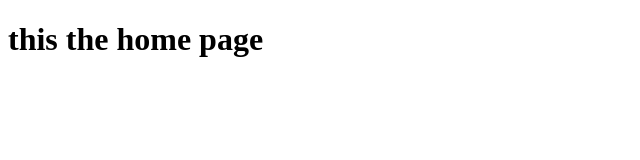
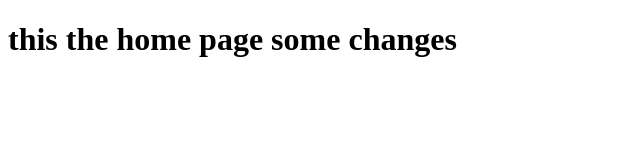
Before and after one commit to Raja0333/githubseminor, a plain HTML site: page index.html in a window 1280 px wide. Shown: the whole page, without its empty margins (0-640 px from the left). Drawn offline with Linux system fonts and the light colour scheme.

Commit message:
some changes

```diff
--- a/index.html
+++ b/index.html
@@ -6,6 +6,7 @@
     <title>Document</title>
 </head>
 <body>
-    <h1>this the home page</h1>
+    <h1>this the home page some changes</h1>
 </body>
+
 </html>
```
